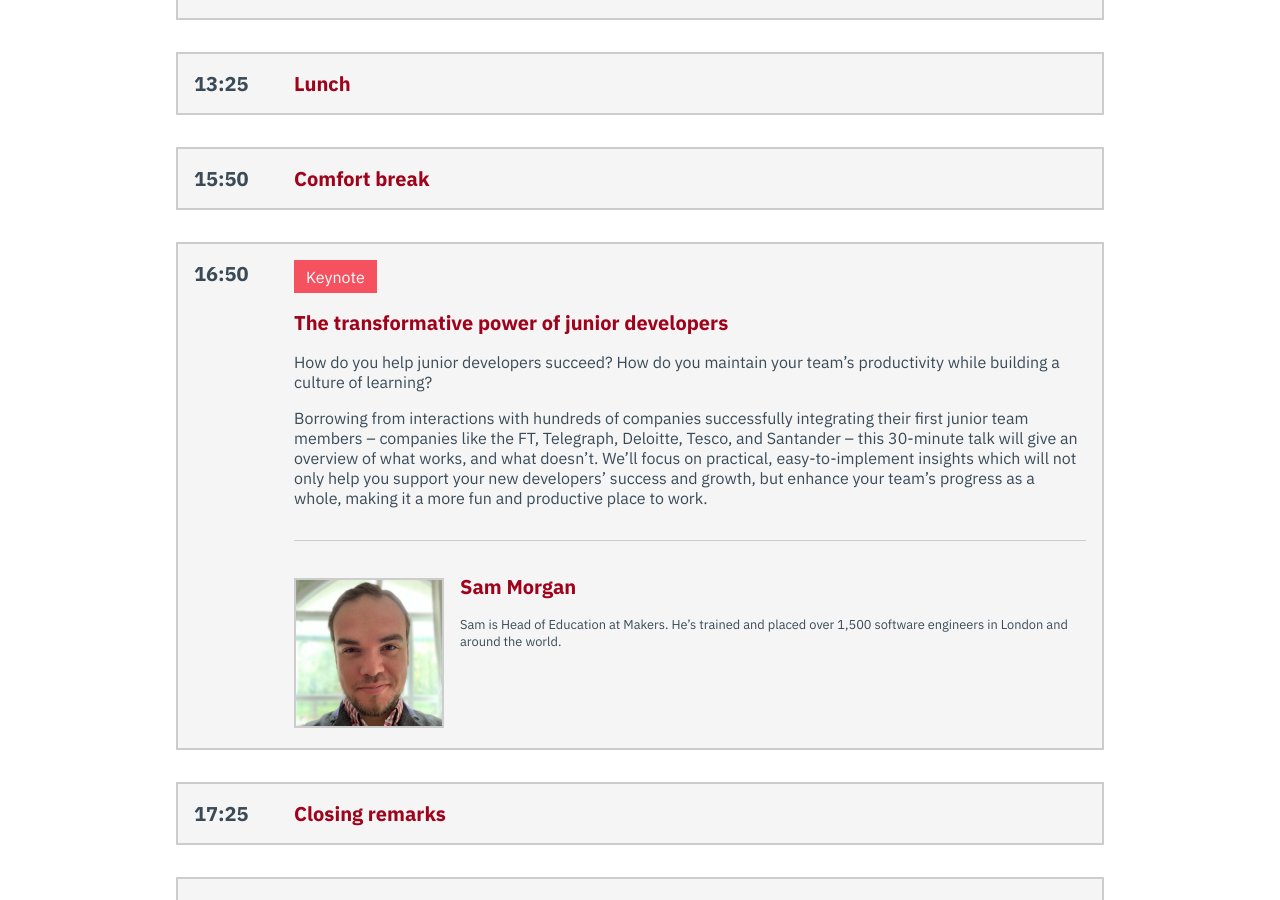
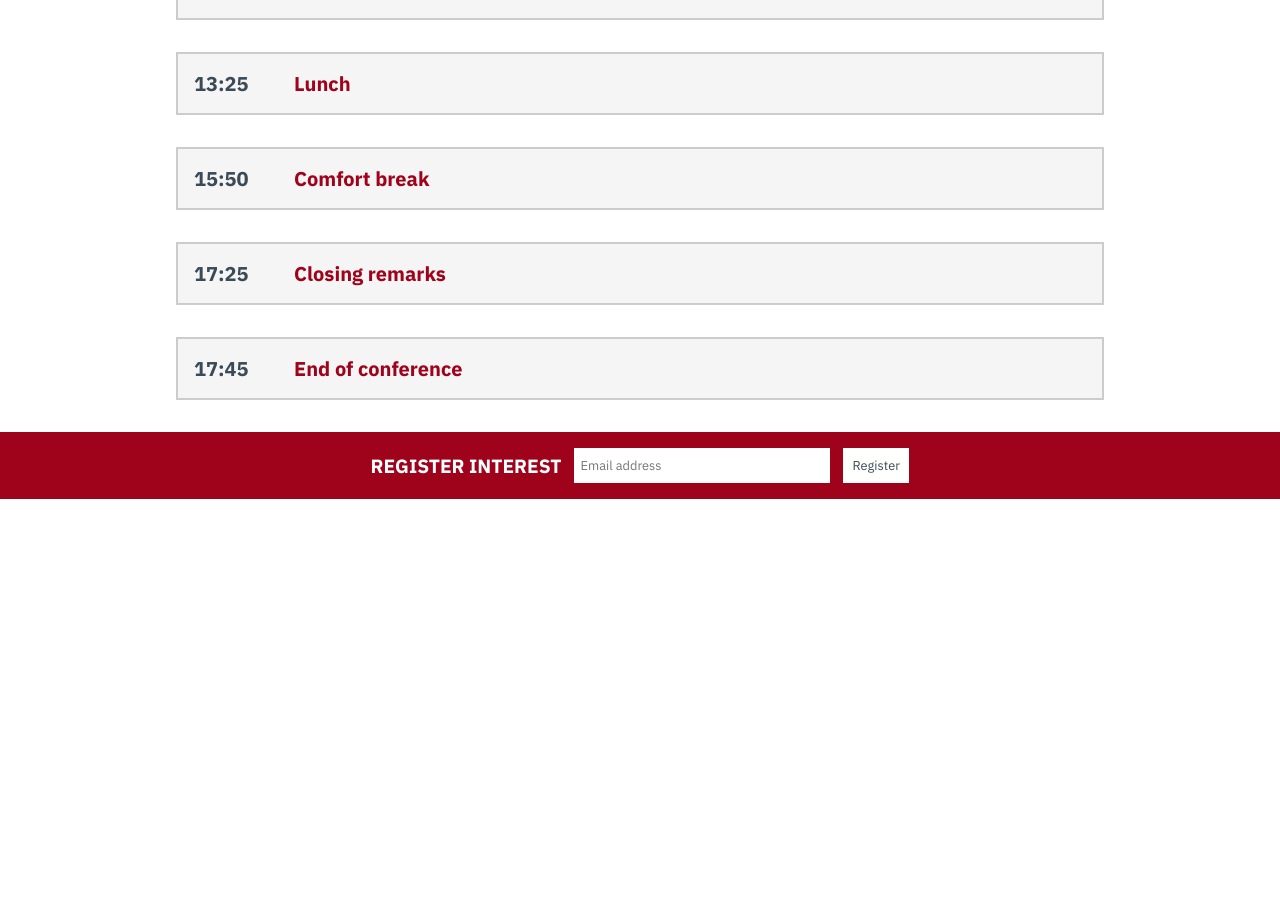
Before and after one commit to underlandxyz/2019.yougotthis.io, a Jekyll site: the page built from schedule.md, in a window 1280 px wide and 900 px high, scrolled down 1130 px. Built offline with Jekyll 4.4.1, drawn with Linux system fonts in a browser that asks for light colours; after the commit the page ends 1629 px from its top, so only the background shows below that.

Commit message:
removed sams talk for now

```diff
--- a/docs/feed.xml
+++ b/docs/feed.xml
@@ -1 +1 @@
-<?xml version="1.0" encoding="utf-8"?><feed xmlns="http://www.w3.org/2005/Atom" ><generator uri="https://jekyllrb.com/" version="3.8.3">Jekyll</generator><link href="http://localhost:4000/feed.xml" rel="self" type="application/atom+xml" /><link href="http://localhost:4000/" rel="alternate" type="text/html" /><updated>2018-10-01T18:08:33+01:00</updated><id>http://localhost:4000/</id><title type="html">You Got This</title><subtitle>An affordable one-stream conference for junior developers and designers on skills needed for a happy, healthy work life.</subtitle></feed>
+<?xml version="1.0" encoding="utf-8"?><feed xmlns="http://www.w3.org/2005/Atom" ><generator uri="https://jekyllrb.com/" version="3.8.3">Jekyll</generator><link href="https://yougotthis.io/feed.xml" rel="self" type="application/atom+xml" /><link href="https://yougotthis.io/" rel="alternate" type="text/html" /><updated>2018-10-01T18:15:06+01:00</updated><id>https://yougotthis.io/</id><title type="html">You Got This</title><subtitle>An affordable one-stream conference for junior developers and designers on skills needed for a happy, healthy work life.</subtitle></feed>
--- a/docs/schedule.html
+++ b/docs/schedule.html
@@ -176,7 +176,7 @@
         </div>
       </div>
     </li>
-    <li>
+    <!-- <li>
       <div class="time">16:50</div>
       <div class="info">
         <span class="type">Keynote</span>
@@ -189,7 +189,7 @@
         </div>
         <div class="s">
           <div class="img">
-            <img src="/assets/img/speakers/sam.jpg" alt="Photo of Sam" />
+            <img src="/assets/img/speakers/sam.jpg" alt="Photo of Sam">
           </div>
           <div class="c">
             <h2>Sam Morgan</h2>
@@ -197,7 +197,7 @@
           </div>
         </div>
       </div>
-    </li>
+    </li> -->
     <li>
       <div class="time">17:25</div>
       <div class="info">
--- a/schedule.md
+++ b/schedule.md
@@ -70,7 +70,7 @@ title: Schedule
         </div>
       </div>
     </li>
-    <li>
+    <!-- <li>
       <div class="time">16:50</div>
       <div class="info">
         <span class="type">Keynote</span>
@@ -91,7 +91,7 @@ title: Schedule
           </div>
         </div>
       </div>
-    </li>
+    </li> -->
     <li>
       <div class="time">17:25</div>
       <div class="info">
```
Also changed, not shown: assets/img/social/speaker-jo.png (added), assets/img/social/speaker-sam.png (added), docs/assets/img/social/speaker-jo.png (added), docs/assets/img/social/speaker-sam.png (added), 2 other files.
